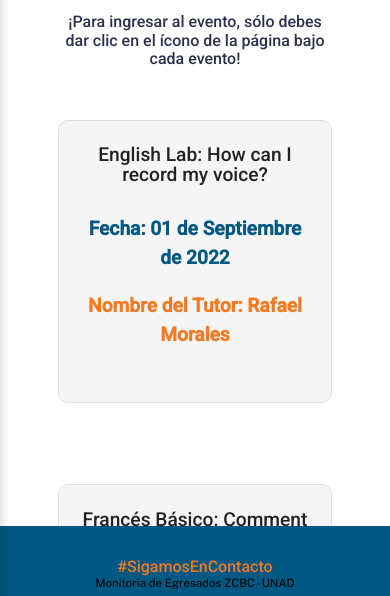
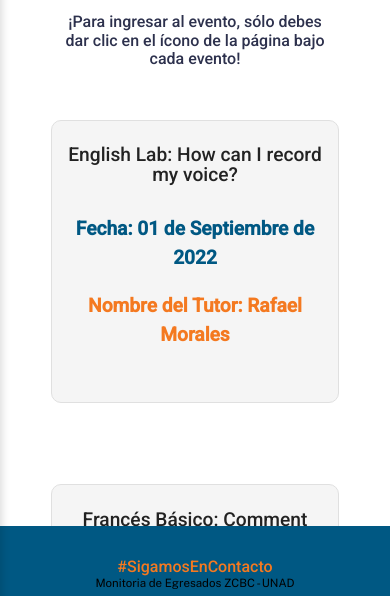
Before and after one commit to icheld123/Agenda_Septiembre_2022, a plain HTML site: page invil.html in a window 390 px wide. Shown: the part 222-818 px from the top of the page. Drawn offline with nearby package versions, Linux system fonts and the light colour scheme; files that its build step writes are made by us from their sources.

Commit message:
Add files via upload

```diff
--- a/invil.html
+++ b/invil.html
@@ -43,7 +43,12 @@
                 .via-evento a img{width: 3em;display: inline-block;margin-top: 1em;}
                 .hora{color: #F47920!important;font-weight: 700;}
                 .fecha{font-weight: 700;color: #005883!important;}
-                .anuncio {width: 80%;margin: auto;}
+                .anuncio {width: 50em;margin: auto;}
+                @media (max-width: 63.97em) {
+                    .anuncio{
+                        width: 15em;
+                    }
+                }
             </style>
             <body>
             <div class="container">
```
